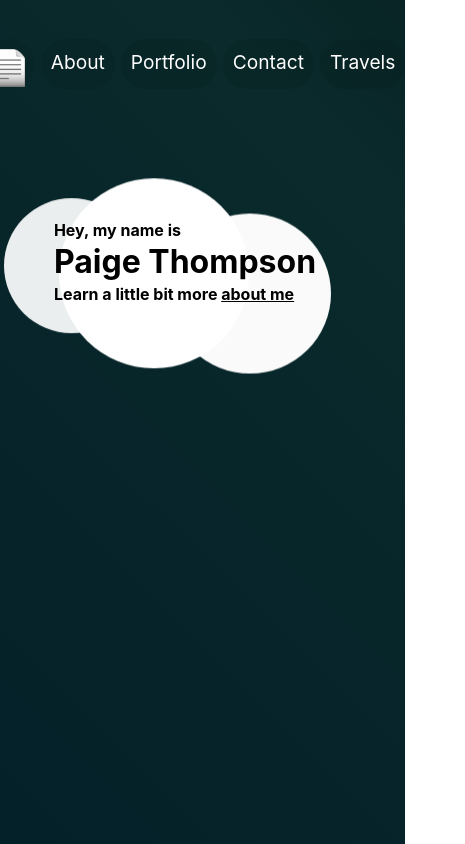
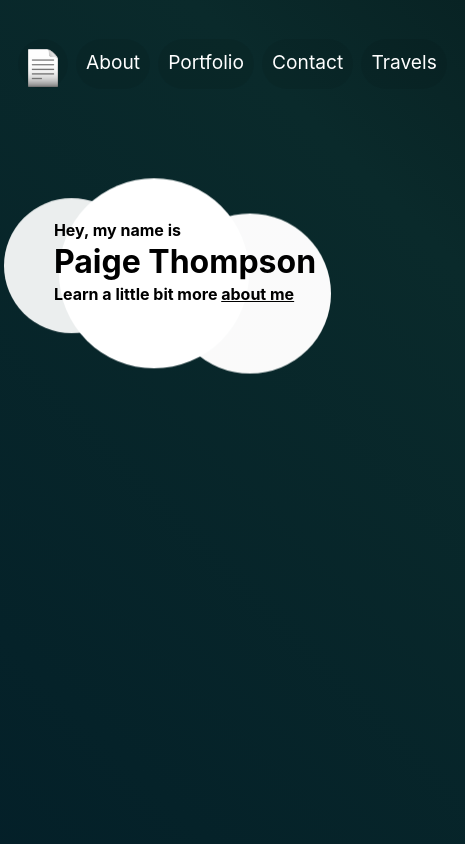
Before and after one commit to paigethompson150/paigethompson150.github.io, a React (Create React App) app: page / in a window 390 px wide. Shown: the whole page, 465 px wide, since content can reach past the window. Built offline with nearby package versions, Linux system fonts and the light colour scheme.

Commit message:
Saving any changes to header

```diff
--- a/src/App.css
+++ b/src/App.css
@@ -62,28 +62,20 @@ p, h1, h2, h3, h4, h5, h6 {
 /* Header */
 .App-header {
   display: flex;
-  max-width: 50vw;
-  margin: auto;
   font-size: 1.2em;
   position: sticky;
   top: 4%;
   z-index: 9;
-}
-@media screen and (max-width: 850px) {
-  .App-header {
-    transition: 1s ease-in-out;
-    max-width: 80vw;
-  }
 }
 
 .App-header ul {
   display: flex;
   justify-content: center;
   gap: max(2px, 2%);
-  width: 100%;
-  padding-left: 10px;
-  padding-right: 10px;
+  margin: auto;
   padding: 5px;
+  padding-left: 30px;
+  padding-right: 30px;
   border-radius: 50px;
 }
 
```
